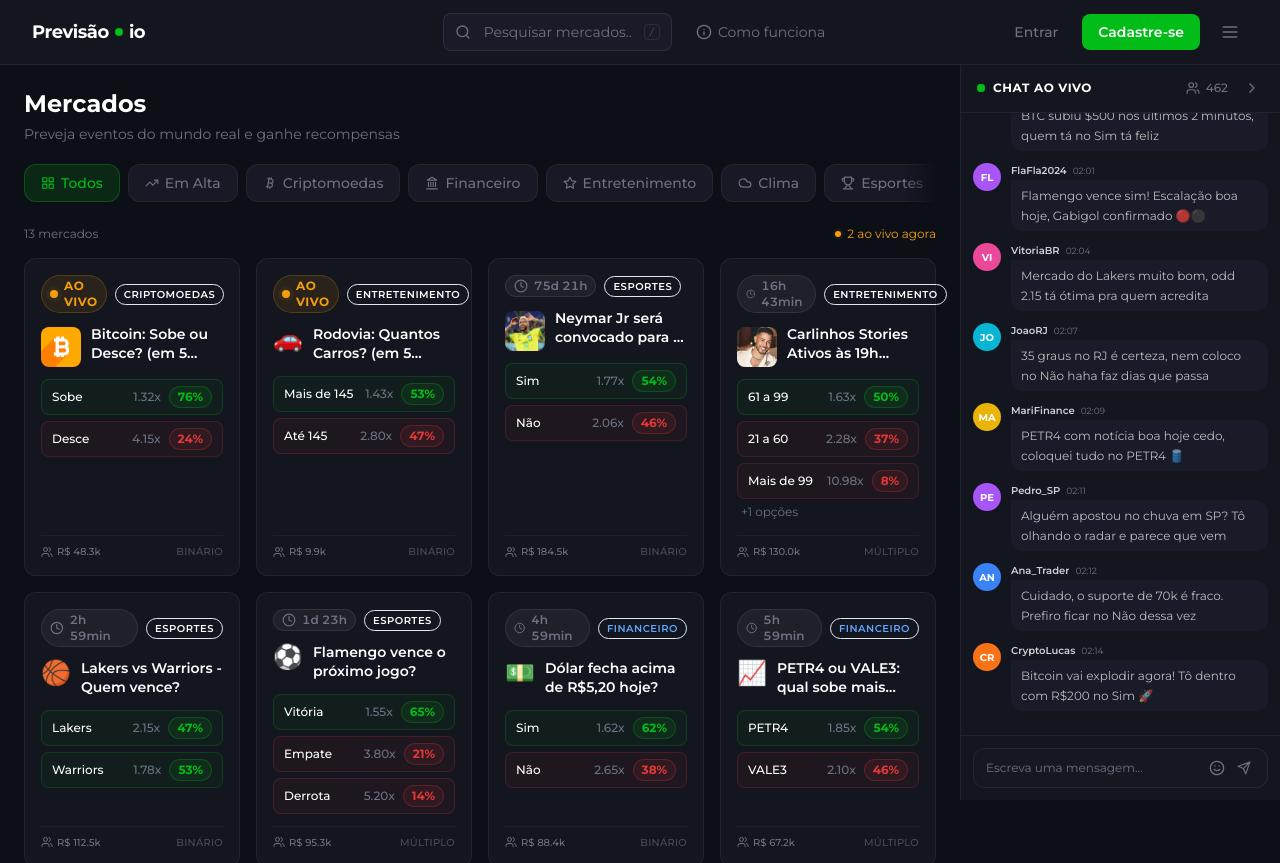
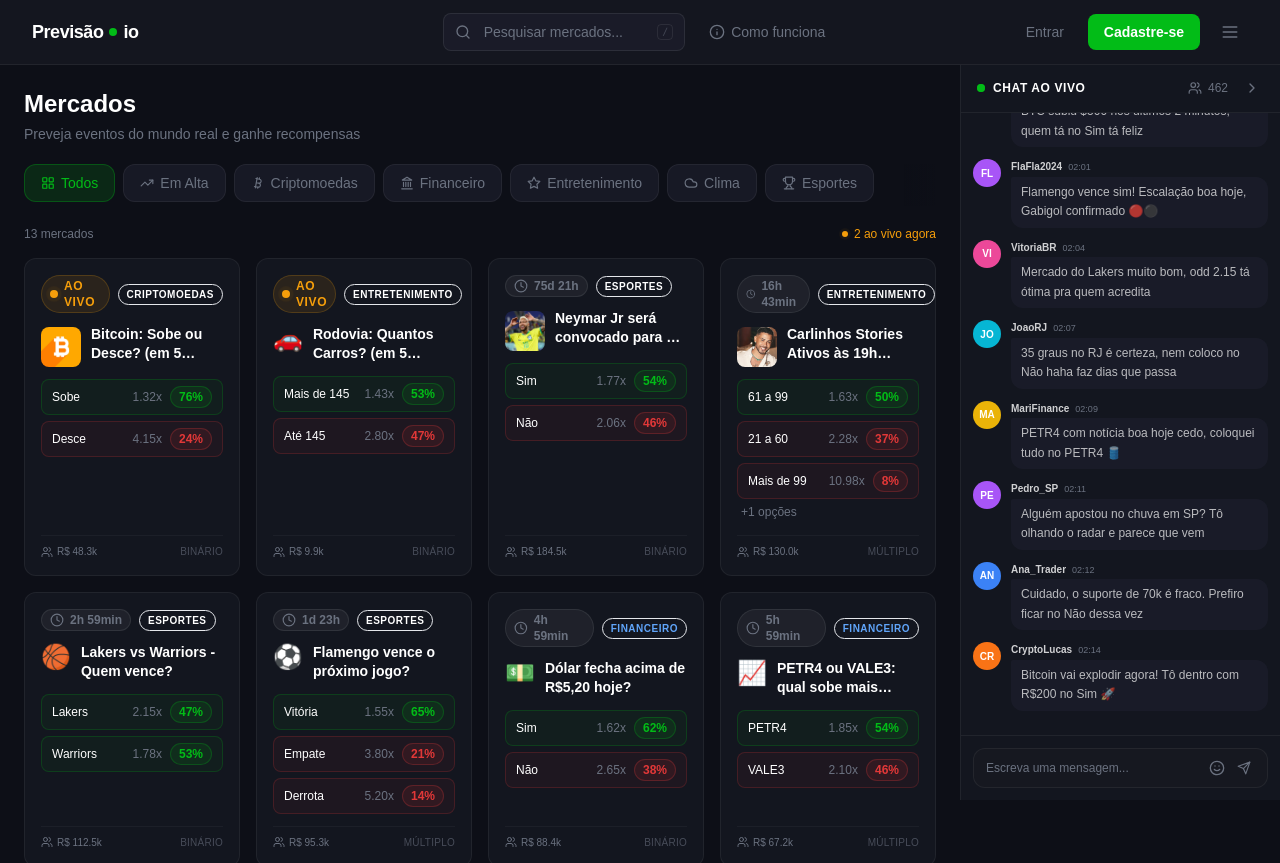
Before and after one commit to luanmts/capiteapp, a Next.js app: page / in a window 1280 px wide. Shown: the top 863 px of the page. Built offline with nearby package versions, Linux system fonts and the light colour scheme.

Commit message:
capite v3

```diff
--- a/app/globals.css
+++ b/app/globals.css
@@ -1,9 +1,3 @@
-@import "@fontsource/montserrat/300.css";
-@import "@fontsource/montserrat/400.css";
-@import "@fontsource/montserrat/500.css";
-@import "@fontsource/montserrat/600.css";
-@import "@fontsource/montserrat/700.css";
-@import "@fontsource/montserrat/800.css";
 @tailwind base;
 @tailwind components;
 @tailwind utilities;
```
